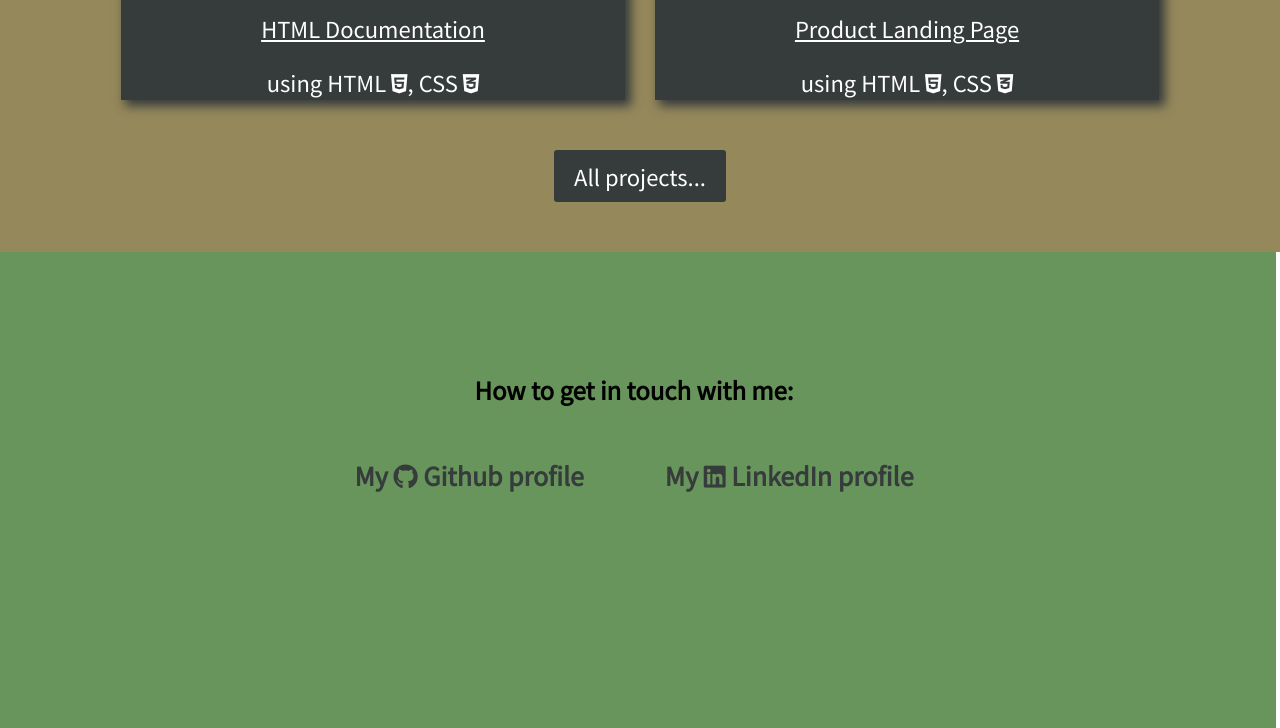
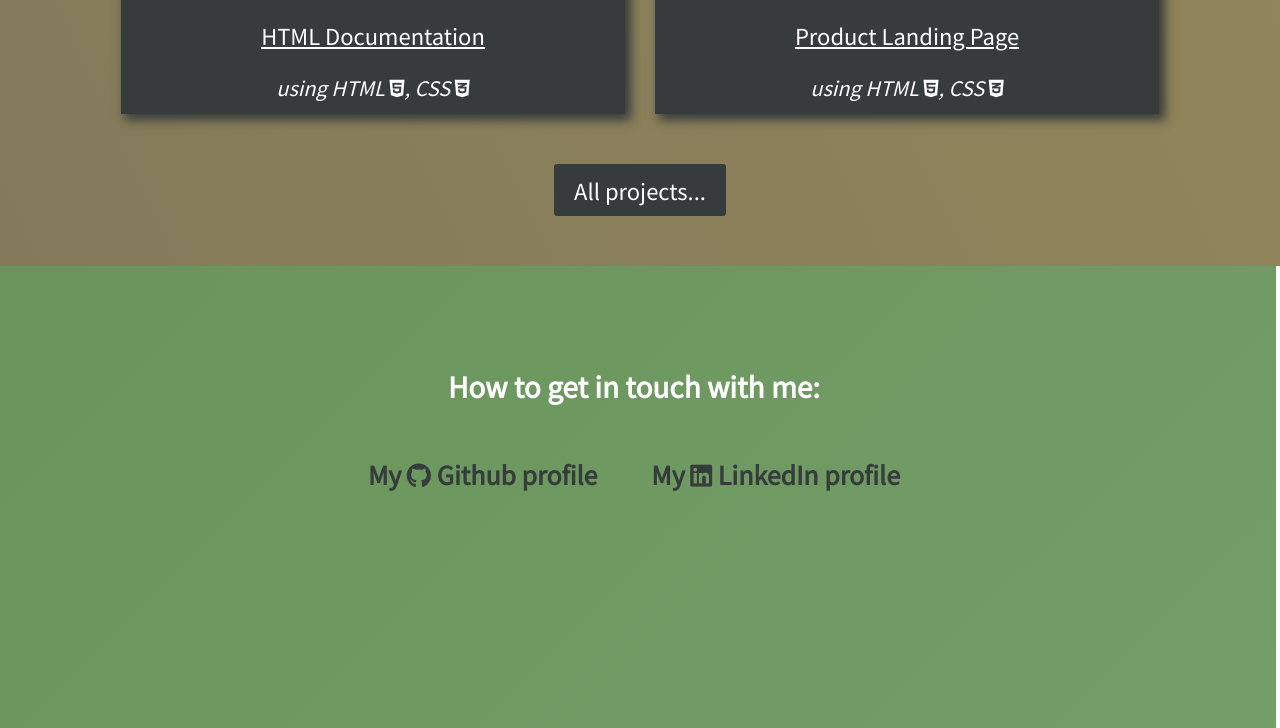
Before and after one commit to johannes-133/johannes-133.github.io, a plain HTML site: page index.html in a window 1280 px wide. Shown: the part 1752-2480 px from the top of the page. Drawn offline with Linux system fonts and the light colour scheme; a web font is replaced by a local one.

Commit message:
Update personal_portfolio.css

```diff
--- a/personal_portfolio.css
+++ b/personal_portfolio.css
@@ -1,44 +1,48 @@
-    body {
+body{
   font-family: Noto Sans JP, monospace;
   margin: -8px;
   font-weight: 400;
   --color-purple: #2F9599;
-        --color-pink: #EC2049;
+  --color-purple-light: #439fa3;
+  --color-pink: #EC2049   ;
   --color-yellow: #feb236;
   --color-orange: #ff7b25;
-        --color-beige: #95885b;
+  --color-beige: 	#95885b;
+  --color-beige-dark: #776c48;
+  --color-beige-light: #847A5A;
   --color-olive: #68955b;
-        --color-red: #EC2049;
-        --color-dark: hsl(182.3, 5%, 22.2%);
-        ;
+  --color-olive-light: #78a06c;
+  --color-red:  #EC2049;
+  --color-dark: hsl(182.3,5%,22.2%);;
 }
-
-    h1 {
+h1{
   font-weight: 800;
   font-size: 24px;
   padding: 0px;
   margin: 0px;
   color: white;
 }
-
-    .pink-text {
+.contacts-header {
+  color: white;
+  font-weight: 600;
+  font-size: 28px;
+  margin: 0px;
+  padding: 0px;
+}
+.pink-text{
   color: var(--color-pink);
 }
-
-    .olive-text {
+.olive-text{
   color: var(--color-olive);
 }
-
 @media (min-width: 1080px) {
-        h1 {
+  h1{
     font-size: 36px;
   }
-        .olive-text {
+  .olive-text{
     font-size: 18px;
 }
-    }
-
-    .nav-links {
+.nav-links{
   background-color: var(--color-purple);
   font-size: 20px;
   color: white;
@@ -46,47 +50,40 @@
   text-decoration: none;
   padding: 18px 12px 0px 12px;
 }
-
-    .nav-links:hover {
+.nav-links:hover{
   background-color: var(--color-pink);
 }
-
-    .placeholder {
+.placeholder{
   width: 25px;
 }
-
-    #projects {
-        display: flex;
+#projects{
+  display:flex;
   flex-direction: column;
   justify-items: flex-start;
   align-items: space-around;
   gap: 50px;
   padding: 50px 2px;
-        background-color: var(--color-beige);
+  background: linear-gradient(245deg, var(--color-beige), var(--color-beige-light));
   align-items: center;
 }
-
-    .projects-header {
+.projects-header{
   font-size: 28px;
   font-weight: 400;
   color: white;
   border-bottom: 2px solid black;
 }
-
   @media (min-width: 1080px) {
-        .projects-header {
+    .projects-header{
       font-size: 30px;
   }
   }
-
-    .project-tile-container {
+.project-tile-container{
   display: grid;
   grid-template-rows: 1fr 1fr;
   grid-template-columns: 1fr 1fr;
   grid-gap: 30px;
 }
-
-    .project-tile {
+.project-tile{
   display: flex;
   flex-direction: column;
   align-items: center;
@@ -97,76 +94,70 @@
   text-decoration: none;
   box-shadow: 5px 5px 10px 1px var(--color-dark);
 }
-
-    .project-tile:hover {
+.project-tile:hover{
   background-color: var(--color-purple);
   border: 2px solid var(--color-purple);
 }
-
-    .project-image {
+.project-image{
   width: 500px;
   height: 308px;
-        object-fit: none;
+  object-fit: cover;
   }
-
-    .all-projects-button {
-        background-color: hsl(182.3, 5%, 22.2%);
+.all-projects-button{
+  background-color: hsl(182.3,5%,22.2%);
   padding: 10px 20px;
   border-radius: 3px;
   text-decoration: none;
   font-size: 20px;
   color: white;
-        box-shadow: none;
+  box-shadow:
 }
-
-    .all-projects-button:hover {
+.all-projects-button:hover{
   animation-name: purple-button;
   animation-duration: 100ms;
   animation-fill-mode: forwards;
 }
-
-    @media (min-width: 1080px) {
-        .project-tile {
+  @media (min-width: 1080px){
+    .project-tile{
       font-size: 22px;
     }
-        .all-projects-button {
+    .all-projects-button{
       font-size: 22px;
     }
   }
-
-    #navbar {
-        position: fixed;
+#navbar{
+  position:fixed;
   top: 0px;
   left: 0px;
   display: flex;
   flex-direction: row;
   justify-content: flex-end;
   align-items: stretch;
-        background-color: var(--color-purple);
+  background: var(--color-purple);
   width: 100%;
   height: 70px;
-        text-align: right;
+  text-align:right;
 }
 
-    #welcome-section {
-        height: 100vh;
+#welcome-section{
+  height:100vh;
   width: 100vw;
   display: flex;
   flex-direction: column;
   justify-content: center;
   align-items: center;
   background: linear-gradient(90deg, hsl(256.6, 5%, 27.1%), hsl(256.6, 5%, 10%));
-        text-align: center;
+  text-align:center;
   color: black;
   margin-bottom: -16px;
 }
 
-    #contact {
-        text-align: center;
+#contact{
+  text-align:center;
   padding: 100px 2px;
   height: 100vh;
   width: 100vw;
-        background: var(--color-olive);
+  background: linear-gradient(135deg, var(--color-olive), var(--color-olive-light));
 }
 
 .contact-box {
@@ -175,26 +166,31 @@
   justify-content: space-evenly;
   width: 50%;
   margin: 50px auto 10px auto;
-        justify-content: space-around;
+  justify-content: space-around:
 }
+.link-text{
 
-    .link-text {}
+}
+#profile-link{
 
-    #profile-link {}
-
-    .other-links {
+}
+.other-links{
   text-decoration: none;
   font-size: 25px;
   font-weight: 800;
   color: var(--color-dark);
 }
-
-    .other-links:hover {
+.other-links:hover{
   color: var(--color-yellow);
 }
+  .technologies-used{
+    font-size: 20px;
+    font-style: italic;
+    padding-bottom: 10px;
+  }
 
-    @keyframes purple-button {
-        100% {
+@keyframes purple-button{
+  100%{
     background: var(--color-pink);
   }
 }
```
Lines whose indentation alone changed are shown as unchanged.
